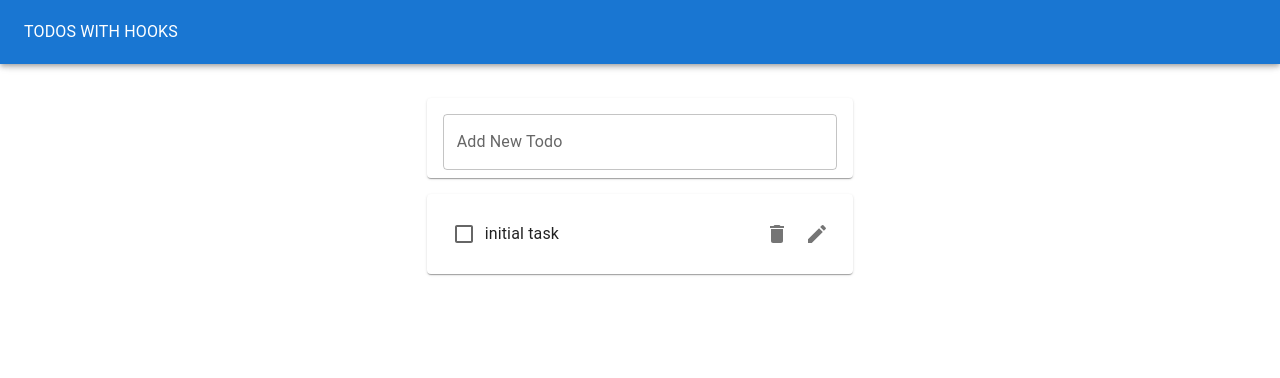
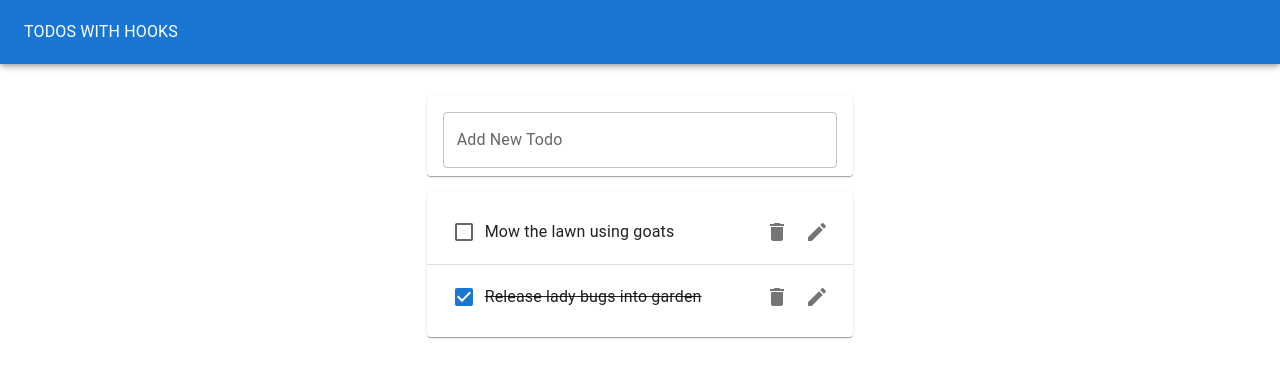
Before and after one commit to liniolinial/react-hook-project, a React (Create React App) app: page / in a window 1280 px wide. Shown: the top 378 px of the page. Built offline with nearby package versions, Linux system fonts and the light colour scheme.

Commit message:
add useContext

```diff
--- a/src/components/EditTodoForm.js
+++ b/src/components/EditTodoForm.js
@@ -1,21 +1,18 @@
-import React from "react";
+import React, { useContext } from "react";
 import TextField from "@mui/material/TextField";
 import useInputState from "./hooks/useInputState";
+import { TodosContext } from "./context/todos.context";
 
-// props Destructuring
-export default function EditTodoForm({ id, task, editTodo, toggleEditForm }) {
-  // useInputState(initialVal) -> replaced by task
-  // initially, the task will shown
+export default function EditTodoForm({ id, task, toggleEditForm }) {
   const [value, handleChange, reset] = useInputState(task);
-
+  const { editTodo } = useContext(TodosContext);
+  console.log("EDIT FORM RENDER!!");
   return (
     <form
       onSubmit={(e) => {
-        // these are the hooks
         e.preventDefault();
         editTodo(id, value);
         reset();
-        // just a parameter from EditTodoForm function
         toggleEditForm();
       }}
       style={{ marginLeft: "1rem", width: "50%" }}>
--- a/src/components/TodoApp.js
+++ b/src/components/TodoApp.js
@@ -1,9 +1,8 @@
-import React, { useEffect } from "react";
+import React from "react";
 import TodoList from "./TodoList";
 import TodoForm from "./TodoForm";
 import useTodoState from "./hooks/useTodoState";
-import useLocalStorageState from "./hooks/useLocalStorageState";
-
+import { TodosProvider } from "./context/todos.context";
 import Typography from "@mui/material/Typography";
 import Paper from "@mui/material/Paper";
 import AppBar from "@mui/material/AppBar";
@@ -11,72 +10,10 @@ import Toolbar from "@mui/material/Toolbar";
 import Grid from "@mui/material/Grid";
 
 export default function TodoApp() {
-  // instead of hardcoding id=x , task:y in obj
-  // in hook > useLocalStorageState hook
-  // const initialTodos = JSON.parse(window.localStorage.getItem("todos") || "[]");
-
-  const initialTodos = [{ id: 1, task: "initial task", completed: false }];
-
-  // extract out using Destructuring, all the things that I need
-  const { todos, addTodo, removeTodo, toggleTodo, editTodo } =
-    useTodoState(initialTodos);
-
-  // testing the useLocalStorageState with console.log
-  const [mood, setMood] = useLocalStorageState("mood", "happy");
-
-  // Here lists every single functions/methods that would be passed by the child component, but moved in useTodoState (Hook)
-
-  // // without importing customState, you can also add the useState directly in current Component(Parent Component)
-  // // in this case: getter function and setter function as a initial State
-  // // getter function: prevent Value
-  // // setter function: set/ change the Value
-  // const [todos, setTodos] = useState(initialTodos);
-
-  // // // useEffect could also in hook
-  // useEffect(() => {
-  //   window.localStorage.setItem("todos", JSON.stringify(todos));
-  //   // optional Condition: update, when todos changes
-  // }, [todos]);
-  // // //
-
-  // // display the input Task in TodoForm
-  // const addTodo = (newTodoText) => {
-  //   setTodos([...todos, { id: uuidv4(), task: newTodoText, completed: false }]);
-  //   // arr concatenation:
-  //   // add: old values(spread syntax) + new values(arg newTodoText -> task )
-  // };
-
-  // // Delete btn
-  // const removeTodo = (todoId) => {
-  //   // filter out removed todo
-  //   // identify with id: just clicked item should be removed
-  //   const updatedTodos = todos.filter((todo) => todo.id !== todoId);
-  //   // call setTodos with new todos arr: setter function: display updated removed values
-  //   setTodos(updatedTodos);
-  // };
-
-  // // toggling for checkbox and line-through in TodoItem (general name used here)
-  // const toggleTodo = (todoId) => {
-  //   const updatedTodos = todos.map((todo) =>
-  //     todo.id === todoId ? { ...todo, completed: !todo.completed } : todo,
-  //   );
-  //   // call the main updateTodos function in setter function setTodos, to change the value in order
-  //   setTodos(updatedTodos);
-  // };
-
-  // // Edit btn
-  // // editing toggle is in useToggleSate
-  // const editTodo = (todoId, newTask) => {
-  //   const updatedTodos = todos.map(
-  //     (todo) => (todo.id === todoId ? { ...todo, task: newTask } : todo),
-  //     // when the id equals, the prevent todo values should be shown in TodoList and the old values should be editable.
-  //   );
-  //   setTodos(updatedTodos);
-  // };
+  // this Logic moves into Context
+  // const { todos, addTodo, removeTodo, toggleTodo, editTodo } =useTodoState(initialTodos);
 
   return (
-    <div>
-      <h1>Todos</h1>
     <Paper
       style={{
         padding: 0,
@@ -90,19 +27,26 @@ export default function TodoApp() {
           <Typography color='inherit'>TODOS WITH HOOKS</Typography>
         </Toolbar>
       </AppBar>
-        <Grid container justifyContent='center' style={{ marginTop: "1rem" }}>
+      <Grid container justifyContent='center' style={{ marginTop: "5rem" }}>
         <Grid item xs={11} md={8} lg={4}>
-            <TodoForm addTodo={addTodo} />
+          <TodosProvider>
+            {/* stop passing the props in TodoForm and TodoList */}
+            {/* useContext is used in TodoForm, TodoList, TodoItem, because of that I don't need to import useContext */}
+            {/* <TodoForm addTodo={addTodo} />
               <TodoList
                 todos={todos}
                 removeTodo={removeTodo}
                 toggleTodo={toggleTodo}
                 editTodo={editTodo}
-            />
-            {/* TodoItem is in TodoList: (important) find the Child Component! */}
+              /> */}
+            <TodoForm />
+            <TodoList />
+          </TodosProvider>
         </Grid>
       </Grid>
     </Paper>
-    </div>
   );
 }
+
+// useReduce: console.log for Problem Situation
+// in TodoForm and EditTodoForm
--- a/src/components/TodoForm.js
+++ b/src/components/TodoForm.js
@@ -1,16 +1,19 @@
-import React from "react";
+import React, { useContext } from "react";
 import Paper from "@mui/material/Paper";
 import TextField from "@mui/material/TextField";
 import useInputState from "./hooks/useInputState";
+import { TodosContext } from "./context/todos.context";
 
-// props -> {addTodo}: props Destructuring
-export default function TodoForm({ addTodo }) {
+// useContext -> we don't need props from TodoForm{addTodo} anymore due to useContext-Provider
+export default function TodoForm() {
   const [value, handleChange, reset] = useInputState("");
+  // herewith is added addTodo
+  const { addTodo } = useContext(TodosContext);
+  // every time will TodoForm re-rendered.
+  console.log("TODO FORM RENDER!!");
 
   return (
     <Paper style={{ margin: "1rem 0", padding: "0 1rem" }}>
-      {/* {value} */}
-      {/* this value is moved now to form addTodo(). The value would be shown here simultaneously above the input form during the writing input*/}
       <form
         onSubmit={(e) => {
           e.preventDefault();
--- a/src/components/TodoItem.js
+++ b/src/components/TodoItem.js
@@ -1,4 +1,4 @@
-import React from "react";
+import React, { useContext } from "react";
 import EditTodoForm from "./EditTodoForm";
 import ListItem from "@mui/material/ListItem";
 import ListItemText from "@mui/material/ListItemText";
@@ -8,22 +8,28 @@ import DeleteIcon from "@mui/icons-material/Delete";
 import EditIcon from "@mui/icons-material/Edit";
 import ListItemSecondaryAction from "@mui/material/ListItemSecondaryAction";
 import useToggleState from "./hooks/useToggleState";
+import { TodosContext } from "./context/todos.context";
 
 export default function TodoItem({
   id,
   task,
   completed,
-  removeTodo,
-  toggleTodo,
-  editTodo,
+  // TodosContext replace these
+  // removeTodo,
+  // toggleTodo,
+  // editTodo,
 }) {
+  // transfer the props, that will be used in Child Component
+  const { removeTodo, toggleTodo } = useContext(TodosContext);
+  // editTodo:  without props transferring, use directly with useContext
   const [isEditing, toggle] = useToggleState(false);
 
   return (
     <ListItem style={{ height: "64px", margin: "0" }}>
       {isEditing ? (
         <EditTodoForm
-          editTodo={editTodo}
+          // editTodo in EditTodoForm.js
+          // editTodo={editTodo}
           id={id}
           task={task}
           toggleEditForm={toggle}
@@ -43,7 +49,6 @@ export default function TodoItem({
             <IconButton aria-label='Delete' onClick={() => removeTodo(id)}>
               <DeleteIcon />
             </IconButton>
-            {/* this toggle is not related to the toggleTodo(= checkbox and line-through) but the useToggleState */}
             <IconButton aria-label='Edit' onClick={toggle}>
               <EditIcon />
             </IconButton>
--- a/src/components/TodoList.js
+++ b/src/components/TodoList.js
@@ -1,39 +1,31 @@
-import React from "react";
+import React, { useContext } from "react";
 import Paper from "@mui/material/Paper";
 import List from "@mui/material/List";
 import Divider from "@mui/material/Divider";
 import TodoItem from "./TodoItem";
+import { TodosContext } from "./context/todos.context";
 
-// add the props (these are written in Parent Component as a function) as a argument in function
-// = Destructuring Props
-export default function TodoList({ todos, removeTodo, toggleTodo, editTodo }) {
-  // without if condition, the empty paper template is visible, when the localStorage is empty (not nice to see them)
+export default function TodoList() {
+  // passing useContext through props
+  // through todos obj, included TodosContext all the methods(setterfunctions)
+  const { todos } = useContext(TodosContext);
+
   if (todos.length)
     return (
       <Paper>
         <List>
           {todos.map((todo, idx) => (
-            <>
-              <TodoItem
-                {...todo}
-                key={todo.id}
-                removeTodo={removeTodo}
-                toggleTodo={toggleTodo}
-                editTodo={editTodo}>
-                {/* id, task, completed pass props manually with todo. It can be replaced by {...todo} */}
-                {/* id={todo.id}
-                task={todo.task}
-                completed={todo.completed}   -> {...todo} */}
-                {/* all these values are object/ props, so it could be also in TodoItem destructured. */}
-              </TodoItem>
-              {/* Boolean Condition */}
+            <React.Fragment key={idx}>
+              <TodoItem {...todo} key={todo.id} />
+              {/* remove all the props, useContext replace these props */}
+              {/* // removeTodo={removeTodo}
+                // toggleTodo={toggleTodo}
+                // editTodo={editTodo} */}
               {idx < todos.length - 1 && <Divider />}
-              {/* = {idx < todos.length - 1 ? <Divider /> : ""} */}
-            </>
+            </React.Fragment>
           ))}
         </List>
       </Paper>
     );
-  // without return null; it may have Error. For
   return null;
 }
--- /dev/null
+++ b/src/components/context/todos.context.js
@@ -0,0 +1,38 @@
+// todos
+// all methods to interact w/ todos
+// in this case all the TodoApp Methods are universal corresponded.
+import React, { createContext } from "react";
+import useTodoState from "../hooks/useTodoState";
+import { renderIntoDocument } from "react-dom/test-utils";
+const defaultTodos = [
+  {
+    id: 1,
+    task: "Mow the lawn using goats",
+    completed: false,
+  },
+  {
+    id: 2,
+    task: "Release lady bugs into garden",
+    completed: true,
+  },
+];
+export const TodosContext = createContext();
+
+export function TodosProvider(props) {
+  const todosStuff = useTodoState(defaultTodos);
+
+  // syntax some.Provider
+  return (
+    <TodosContext.Provider value={todosStuff}>
+      {props.children}
+    </TodosContext.Provider>
+  );
+}
+
+// Problem of updating data passed via context:
+// by editing, deleting, toggling should TodoForm not re-render
+// these should be a independent thing.
+// editing, deleting and toggling doesn't updating or changing the new data in this case, rather working with same data.
+// It should be re-renderIntoDocument, just by adding or changinge the datas.
+
+// Solution: useReducer! : feature3
```
Lines whose indentation alone changed are shown as unchanged.
